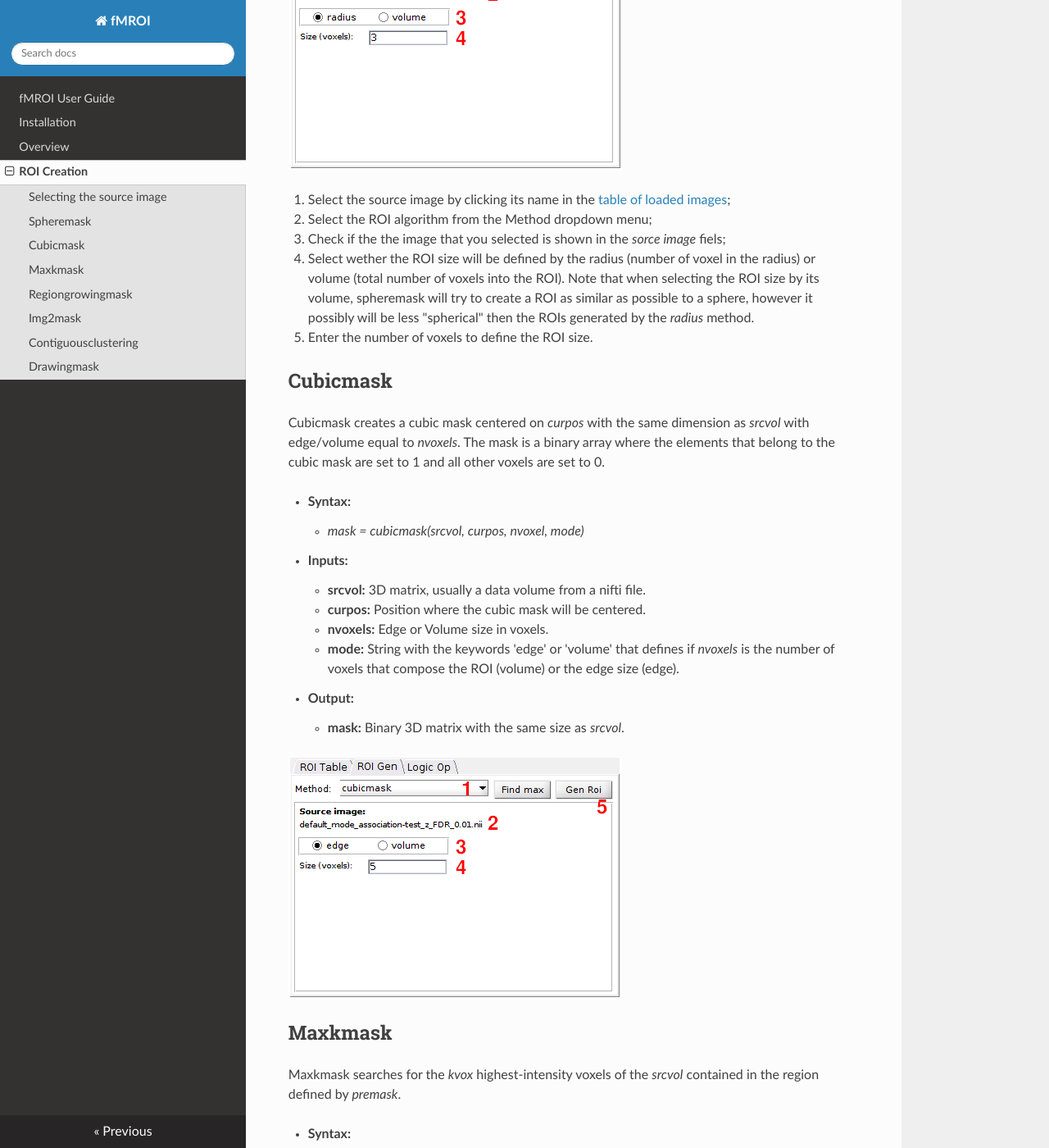
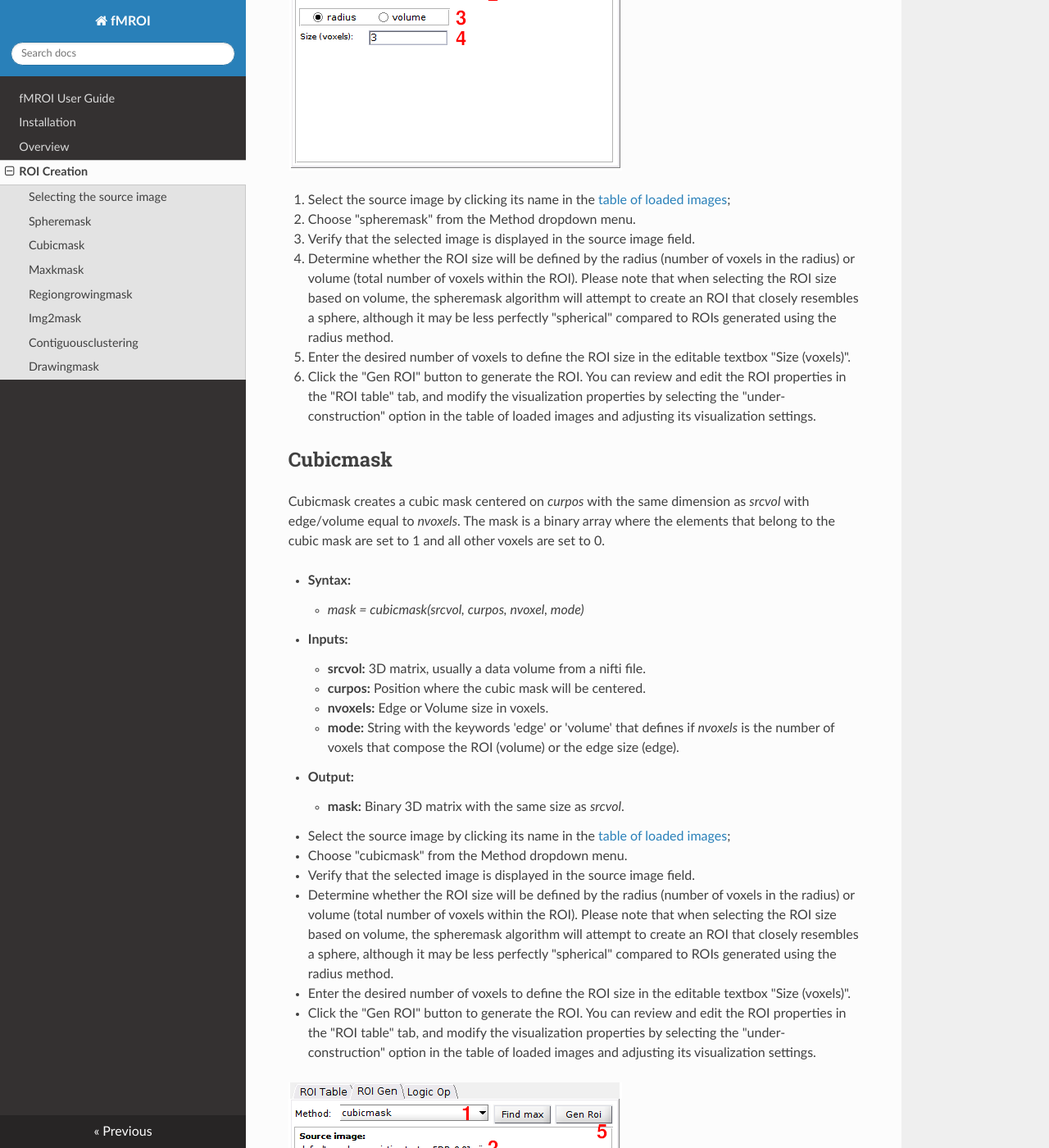
Before and after one commit to proactionlab/fmroi-docs, an MkDocs documentation site: the page built from docs/roi_creation.md, in a window 1280 px wide and 1400 px high, scrolled down 1471 px. Shown: the whole window at 82% size. Built offline with MkDocs 1.6.1, drawn with Linux system fonts in a browser that asks for light colours; nearby versions of some CDN libraries.

Commit message:
update roi creation page

```diff
--- a/docs/roi_creation.md
+++ b/docs/roi_creation.md
@@ -48,11 +48,12 @@ Spheremask creates a spherical mask centered on *curpos* with the same dimension
 
 ![Selecting the source image](img/roigen/spheremask.png)
 
-0. Select the source image by clicking its name in the [table of loaded images](#selecting-the-source-image);
-1. Select the ROI algorithm from the Method dropdown menu;
-2. Check if the the image that you selected is shown in the *sorce image* fiels;
-3. Select wether the ROI size will be defined by the radius (number of voxel in the radius) or volume (total number of voxels into the ROI). Note that when selecting the ROI size by its volume, spheremask will try to create a ROI as similar as possible to a sphere, however it possibly will be less "spherical" then the ROIs generated by the *radius* method.
-4. Enter the number of voxels to define the ROI size.
+1. Select the source image by clicking its name in the [table of loaded images](#selecting-the-source-image);
+2. Choose "spheremask" from the Method dropdown menu.
+3. Verify that the selected image is displayed in the source image field.
+4. Determine whether the ROI size will be defined by the radius (number of voxels in the radius) or volume (total number of voxels within the ROI). Please note that when selecting the ROI size based on volume, the spheremask algorithm will attempt to create an ROI that closely resembles a sphere, although it may be less perfectly "spherical" compared to ROIs generated using the radius method.
+5. Enter the desired number of voxels to define the ROI size in the editable textbox "Size (voxels)".
+6. Click the "Gen ROI" button to generate the ROI. You can review and edit the ROI properties in the "ROI table" tab, and modify the visualization properties by selecting the "under-construction" option in the table of loaded images and adjusting its visualization settings.
 
 
 Cubicmask
@@ -74,6 +75,13 @@ Cubicmask creates a cubic mask centered on *curpos* with the same dimension as *
 - **Output:**
 
     - **mask:** Binary 3D matrix with the same size as *srcvol*.<br>
+
+1. Select the source image by clicking its name in the [table of loaded images](#selecting-the-source-image);
+2. Choose "cubicmask" from the Method dropdown menu.
+3. Verify that the selected image is displayed in the source image field.
+4. Determine whether the ROI size will be defined by the radius (number of voxels in the radius) or volume (total number of voxels within the ROI). Please note that when selecting the ROI size based on volume, the spheremask algorithm will attempt to create an ROI that closely resembles a sphere, although it may be less perfectly "spherical" compared to ROIs generated using the radius method.
+5. Enter the desired number of voxels to define the ROI size in the editable textbox "Size (voxels)".
+6. Click the "Gen ROI" button to generate the ROI. You can review and edit the ROI properties in the "ROI table" tab, and modify the visualization properties by selecting the "under-construction" option in the table of loaded images and adjusting its visualization settings.
 
 
 ![Selecting the source image](img/roigen/cubicmask.png)
```
